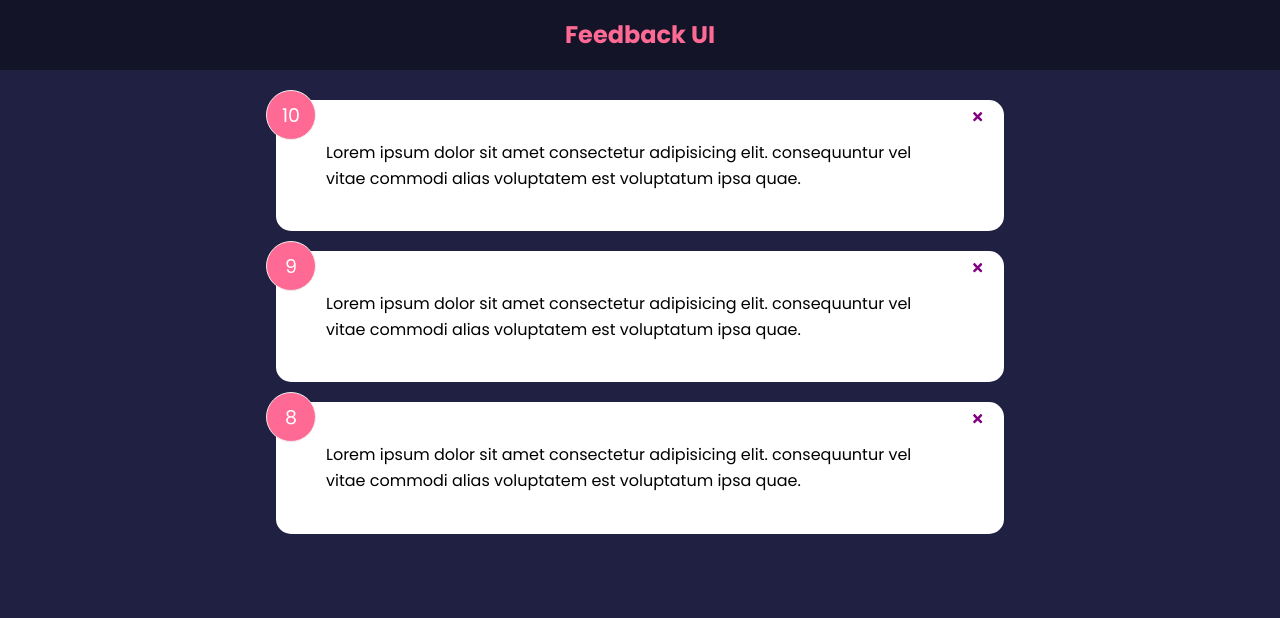
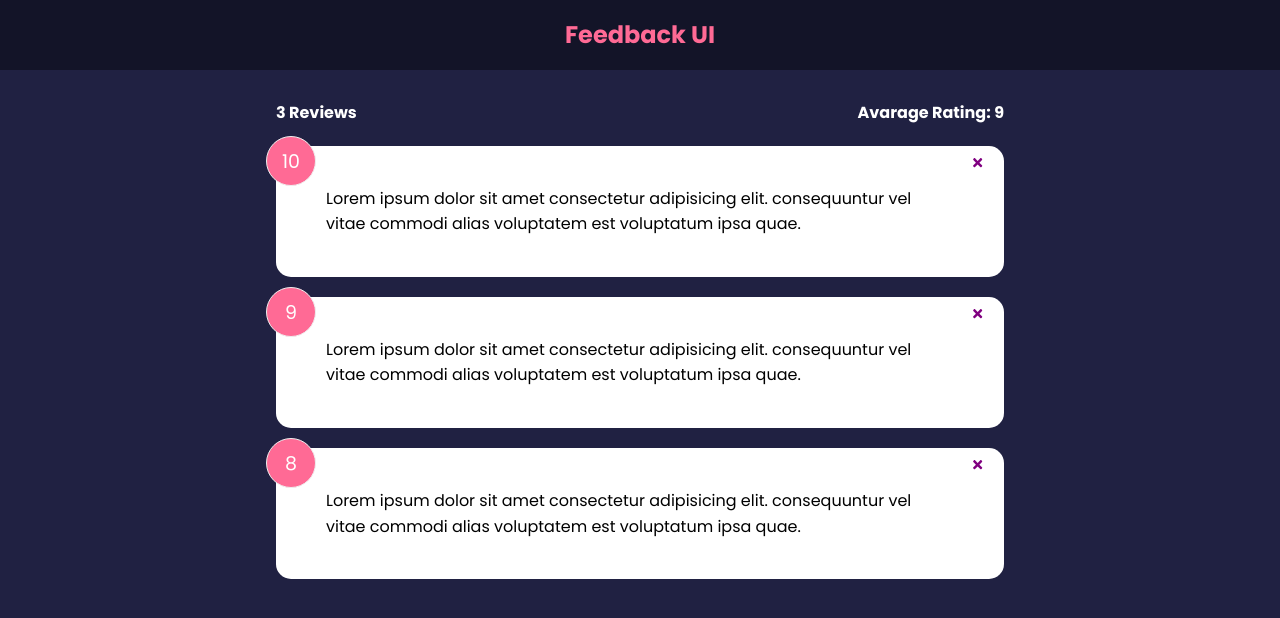
Before and after one commit to Mihalj97/pocetni-projekat-react, a React (Create React App) app: page / in a window 1280 px wide. Shown: the top 618 px of the page. Built offline with nearby package versions, Linux system fonts and the light colour scheme.

Commit message:
FeedbackStats Component and Reactivity"

```diff
--- a/src/App.js
+++ b/src/App.js
@@ -2,6 +2,7 @@
 import FeedbackList from "./components/FeedbackList"
 import { useState } from "react";
 import FeedbackData from "./data/FeedbackData";
+import FeedbackStats from "./components/FeedbackStats";
 
 function App() {
     const [feedback, setFeedback] = useState(FeedbackData)
@@ -16,8 +17,9 @@
     return (
         <>
         <Header />
-        <div className='container'>
-            <FeedbackList feedback={feedback} handleDelete={deleteFeedback}/>
+            <div className='container'>
+                <FeedbackStats feedback={feedback} />
+                <FeedbackList feedback={feedback} handleDelete={deleteFeedback}/>
         </div>
         </>
     )
--- /dev/null
+++ b/src/components/FeedbackStats.jsx
@@ -0,0 +1,22 @@
+import PropTypes from 'prop-types';
+
+
+export default function FeedbackStats({ feedback }) {
+    //Calculate ratings avg
+    let average = feedback.reduce((acc, cur) => {
+        return acc + cur.rating
+    }, 0) / feedback.length;
+
+    console.log(average);
+
+    average = average.toFixed(1).replace(/[.,]0$/, '')
+
+    return <div className='feedback-stats'>
+        <h4>{feedback.length} Reviews</h4>
+        <h4>Avarage Rating: {isNaN(average) ? 0 : average}</h4>
+  </div>;
+}
+
+FeedbackStats.propTypes = {
+    feedback: PropTypes.array.isRequired
+}
```
Also changed, not shown: src/components/FeedbackList.jsx (renamed from src/components/FeedbackList.js).
